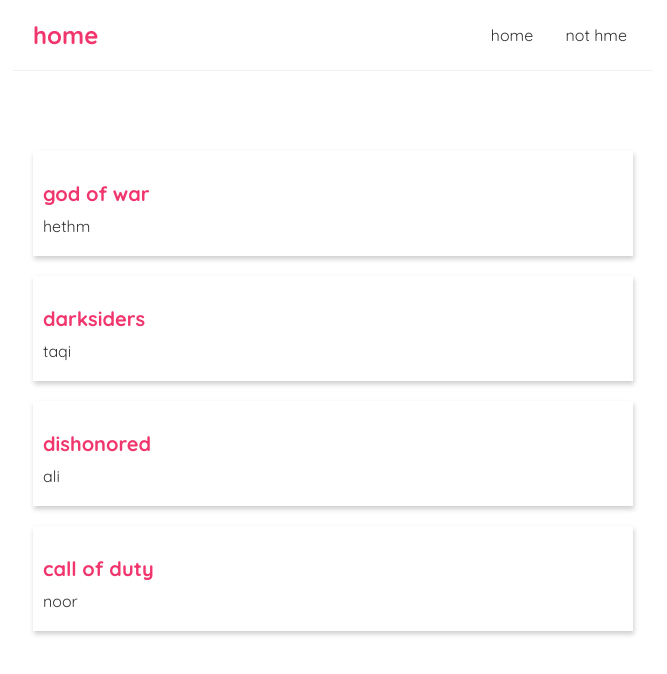
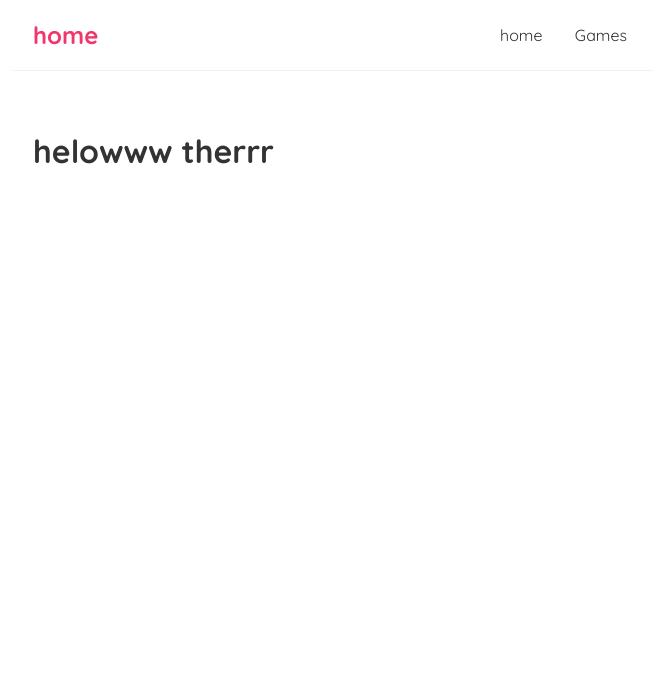
Before and after one commit to mohmeadtke/react-first-project, a React (Create React App) app: page /create in a window 1280 px wide. Shown: the top 674 px of the page, without its empty margins (307-974 px from the left). Built offline with nearby package versions, Linux system fonts and the light colour scheme; data requests are answered from the project's data file.

Commit message:
not that much just some edite to meake react work without call the server

```diff
--- a/package.json
+++ b/package.json
@@ -8,6 +8,7 @@
     "@testing-library/user-event": "^13.5.0",
     "react": "^18.3.1",
     "react-dom": "^18.3.1",
+    "react-router-dom": "^5.3.4",
     "react-scripts": "5.0.1",
     "web-vitals": "^2.1.4"
   },
--- a/src/App.js
+++ b/src/App.js
@@ -1,15 +1,26 @@
 import Navbar from './Navbarr';
 import Home from './Home';
+import  Create  from "./Create";
+import { BrowserRouter as Router,Route,Switch} from 'react-router-dom/cjs/react-router-dom.min';
 
 function App() {
 
   return (
+    <Router>
     <div className="App">
       <Navbar/>
-     <div className="content">
-     <Home/>
-     </div>
+        <div className="content">
+        <Switch>
+          <Route exact path="/">
+            <Home/>
+          </Route>
+          <Route path="/create">
+            <Create/>
+          </Route>
+        </Switch>
+        </div>
     </div>
+    </Router>
   );
 }
 
--- /dev/null
+++ b/src/Create.js
@@ -0,0 +1,7 @@
+const create = () => {
+    return (
+        <h1>helowww therrr</h1>
+      );
+}
+
+export default create;
--- a/src/Navbarr.js
+++ b/src/Navbarr.js
@@ -1,10 +1,11 @@
+import { Link } from "react-router-dom/cjs/react-router-dom.min";
 const Navbar = () => {
     return (
         <nav className="navbar">
             <h1>home</h1>
             <div className="links">
-                <a href="/">home</a>
-                <a href="/create"> not hme</a>
+                <Link to="/">home</Link>
+                <Link to="/create"> Games</Link>
             </div>
         </nav>
      );
```
Also changed, not shown: 1 other file (tests, documents, lock files or other folders).
